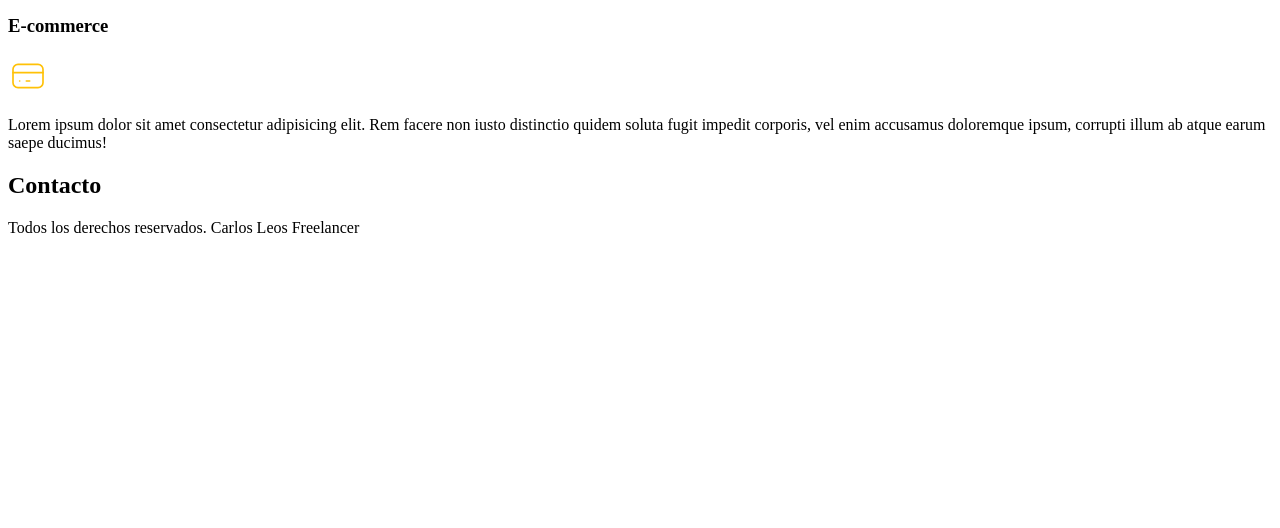
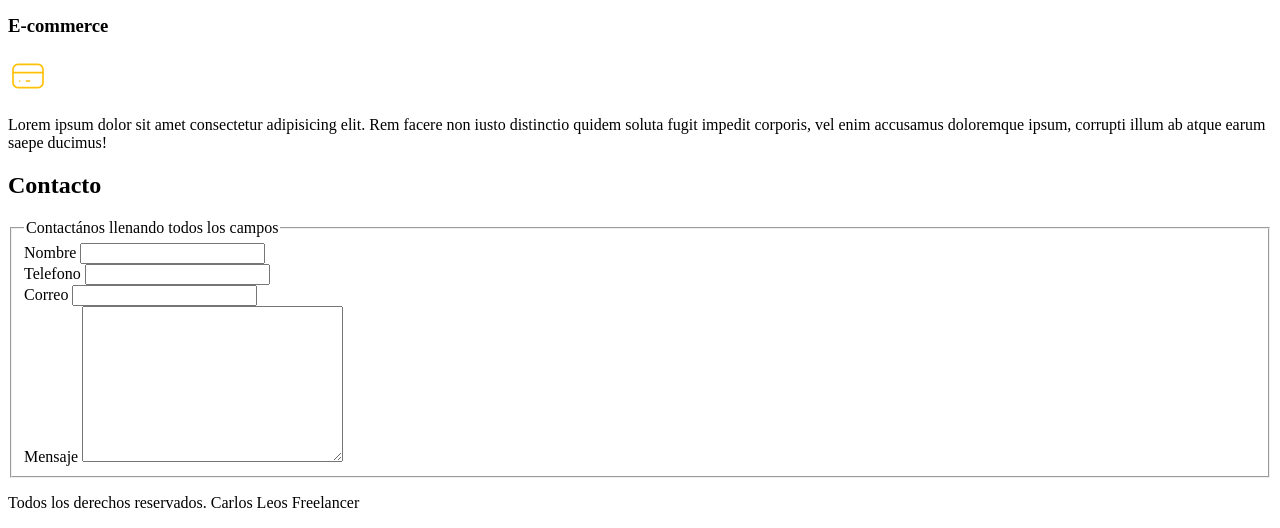
Before and after one commit to Aruleos/ProyectosDesarrolloWeb, a plain HTML site: page Freelancer/index.html in a window 1280 px wide. Shown: the part 687-1215 px from the top of the page. Before the commit the page ends 940 px from the top, so only its background shows below. Drawn offline with Linux system fonts and the light colour scheme.

Commit message:
Formulario de contacto

```diff
--- a/Freelancer/index.html
+++ b/Freelancer/index.html
@@ -77,6 +77,35 @@
 
     <section>
         <h2>Contacto</h2>
+        <form>
+             <fieldset>
+                <legend>Contactános llenando todos los campos</legend>
+
+                <div>
+                    <label for="">Nombre</label>
+                    <input type="text">
+                </div>
+
+                <div>
+                    <label for="">Telefono</label>
+                    <input type="tel">
+                </div>
+
+                <div>
+                    <label for="">Correo</label>
+                    <input type="email">
+                </div>
+
+                <div>
+                    <label for="">Mensaje</label>
+                    <textarea name="" id="" cols="30" rows="10"></textarea>
+                </div>
+             </fieldset>
+        </form>
+
+
+
+
     </section>
 
     <footer>
```
